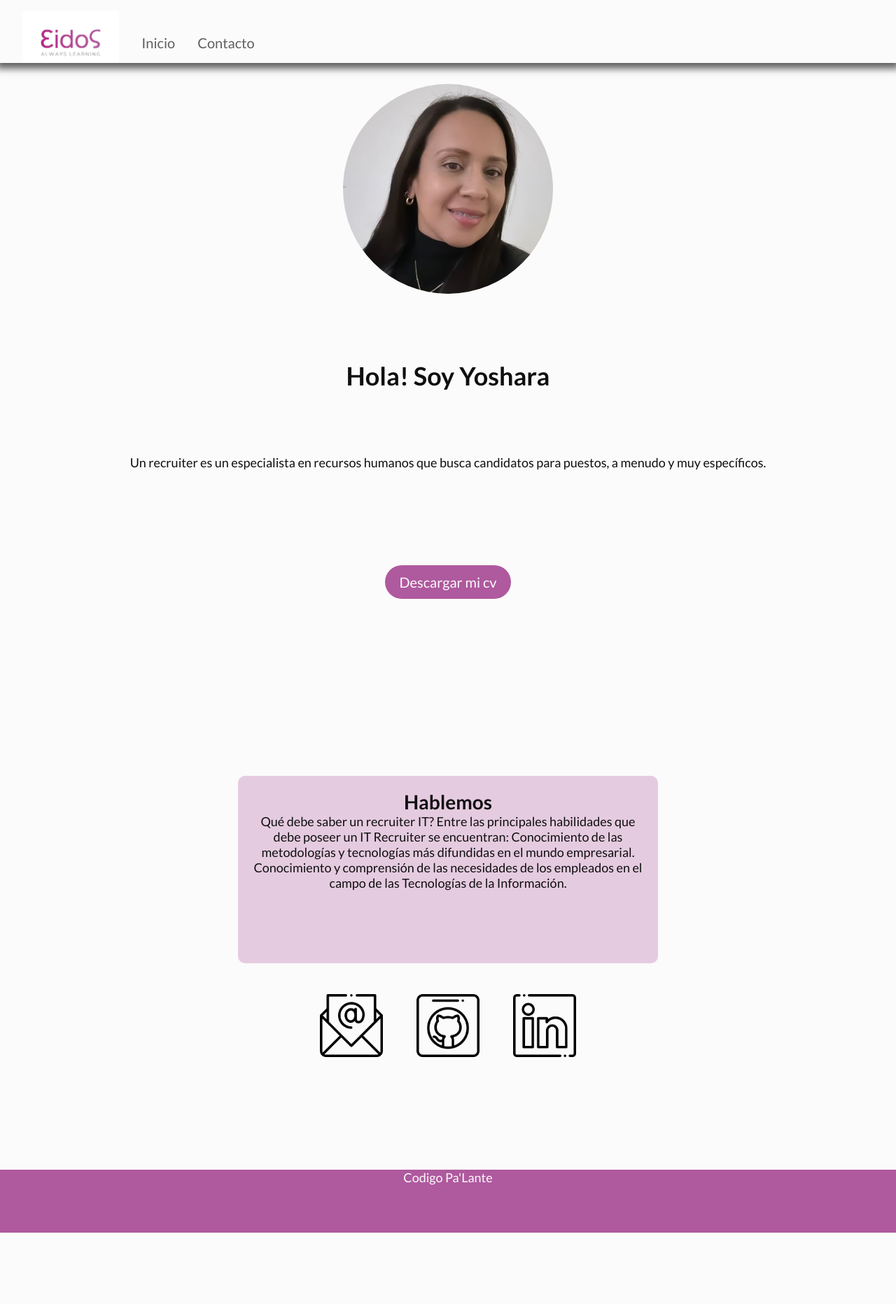
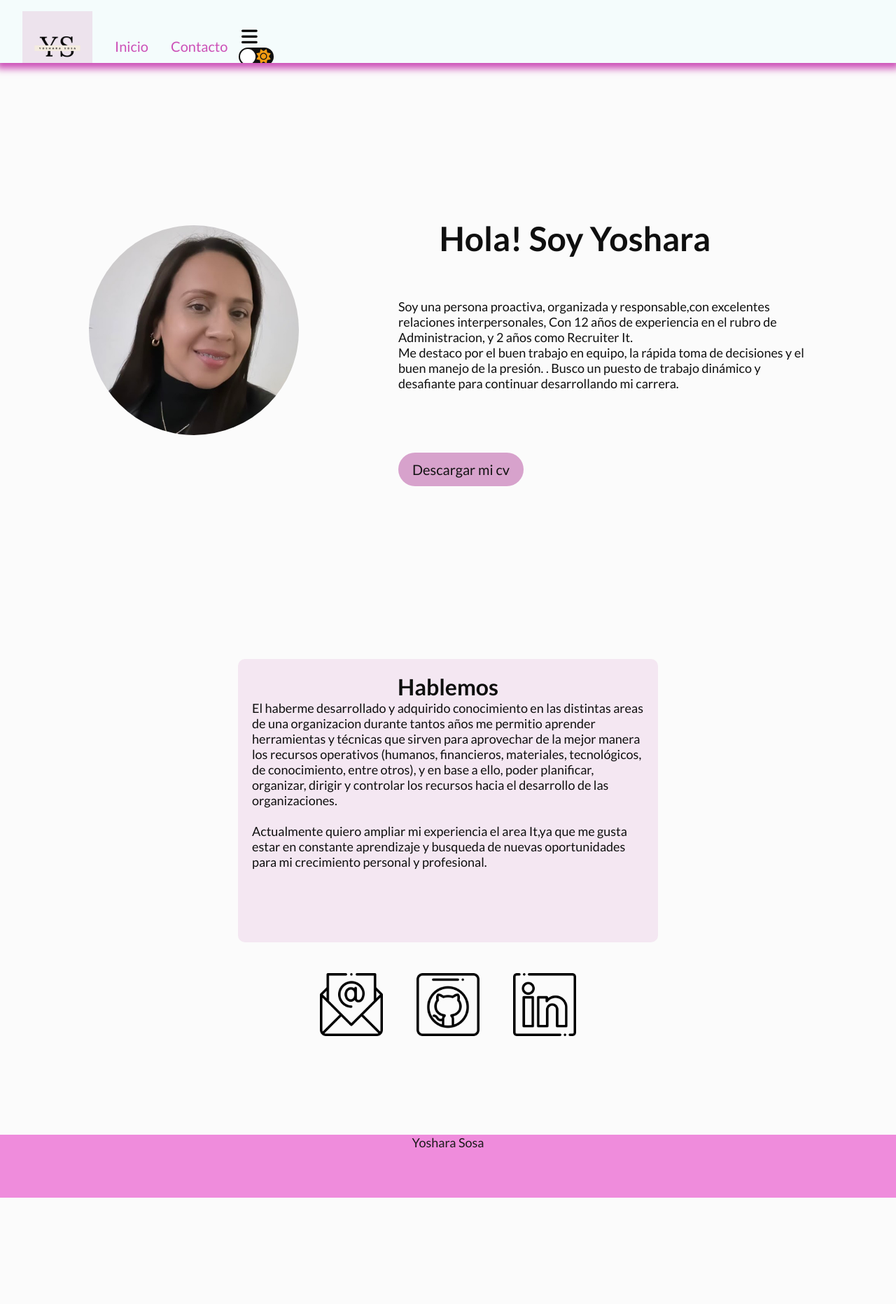
Before and after one commit to sosayosha/proyecto-presentacio-cv, a plain HTML site: page index.html in a window 1280 px wide. Shown: the whole page at 70% size. After the commit the page ends 1814 px from the top, so only its background shows below. Drawn offline with Linux system fonts and the light colour scheme.

Commit message:
menu interacciones y js

```diff
--- a/css/styles.css
+++ b/css/styles.css
@@ -2,7 +2,7 @@
 
 
 header {
-    background-color: #fbfbfb;
+    background-color: #f4fcfc;
     display: flex;
     padding: 16px;
     height: 90px;
@@ -10,16 +10,59 @@ header {
     position: fixed;
     top: 0%;
     left: 0%;
-    box-shadow:0 3px 10px 5px;
-    color:#5f5f5f;
+    box-shadow: 0 3px 10px 5px;
+    color: #cc50b7;
     align-items: center;
+
+
+
 }
+
+body.dark {background-color: #292c35;}
+
+body.dark , body.dark .support a {color: #fff;}
+
+.checkbox {
+    opacity: 0;
+    position: absolute;
+  }
+
+  .checkbox-label {
+    background-color: #111;
+    width: 50px;
+    height: 26px;
+    border-radius: 50px;
+    position: relative;
+    padding: 5px;
+    cursor: pointer;
+    display: flex;
+    justify-content: space-between;
+    align-items: center;
+  }
+
+  .fa-moon {color: #f1c40f;}
+
+  .fa-sun {color: #f39c12;}
+
+  .checkbox-label .ball {
+    background-color: #fff;
+    width: 22px;
+    height: 22px;
+    position: absolute;
+    left: 2px;
+    top: 2px;
+    border-radius: 50%;
+    transition: transform 0.2s linear;
+  }
+
+  .checkbox:checked + .checkbox-label .ball {
+    transform: translateX(24px);
+  }
+
 
 nav {
     max-height: 90px;
 }
-
-/* Para quitar los puntos a los items de listas */
 ul {
     list-style: none;
 }
@@ -30,8 +73,8 @@ ul#menu {
     font-size: 20px;
 }
 
-.logo{
-    max-height: 90px;
+.logo {
+    max-height: 100px;
     max-width: 100%;
     height: auto;
     width: auto;
@@ -45,29 +88,54 @@ div {
     overflow: hidden;
 }
 
-li.menu-item a{
+#menu-btn {
+background-color: transparent;
+border: 0;
+outline: 0;
+font-size: 26px;
+width: 30px;
+height: 30px;
+
+}
+i#close-menu{
+    display: none;
+}
+
+
+li.menu-item a {
     padding: 16px;
     display: flex;
     align-items: center;
 }
 
-body{
-font-family:'lato'sans-serif;
-font-size: 18px;
-line-height: 1,2;
-background-color: #fbfbfb;
-color: #0f0f0f;
+li.menu-item:hover {
+    background-color: #ddafd4;
+    color: #0f0f0f;
+    transition: backgroud-color 0.2s;
+}
+
+
+body {
+    font-family: 'lato' sans-serif;
+    font-size: 18px;
+    line-height: 1, 2;
+    background-color: #e1c6c6;
+    color: #0f0f0f;
 
 }
 
-#inicio > figure > img {
-    border-radius: 50%;
+#inicio>figure>img {
+    border-radius:50%;
+
+
 }
+
 
 #menu {
     justify-content: space-around;
     align-content: center;
     justify-content: center;
+
 }
 
 
@@ -83,7 +151,6 @@ color: #0f0f0f;
 }
 
 
-
 #ul-header {
     list-style: none;
     display: flex;
@@ -93,7 +160,13 @@ color: #0f0f0f;
 ul#contacto-links li {
     margin: 16px;
     padding: 8px;
-    border: radius 4px; ;
+    border: radius 4px;
+    ;
+}
+
+ul#contacto-links li:hover {
+
+    background-color: #c88cbb;
 }
 
 ul#contacto-links {
@@ -101,8 +174,6 @@ ul#contacto-links {
     margin-top: 20px;
 }
 
-
-/* Para que los enlaces hereden el color de texto y no tengan subrayado */
 a {
     text-decoration: none;
     color: inherit;
@@ -112,82 +183,131 @@ section#inicio {
     justify-content: space-around;
 }
 
-section{
+section {
     display: flex;
-    flex-direction: column;
-    justify-content: center;
+    flex-direction: row;
+    justify-content: left;
     align-items: center;
     padding: 16px;
     padding-top: 120px;
     min-height: 100vh;
 }
 
-section#contacto{
-text-align: center;
+
+
+section#contacto {
+    display: flex;
+    align-content: center;
+    flex-direction: column;
+    flex-wrap: wrap;
+}
+
+article {
+    text-align: left;
 
 }
 
-article {
-    text-align: center;
-}
-
 .boton-cv {
-    font-size:20px;
-    background-color: #af599e;
-    color: #fbfbfb;
+    font-size: 20px;
+    background-color: #d7a2cc;
+    color: #141414;
     border-radius: 50px;
     padding: 12px 20px;
     display: inline-block;
 }
 
+.boton-cv:hover {
+    background-color: #f38ddd;
+    color: #0f0f0f;
+}
+
 body {
     font-family: 'Lato', sans-serif;
     font: size 18px;
-    line-height: 1, 2%;
+    line-height: 1,5%;
     background-color: #fbfbfb;
     color: #0f0f0f;
 }
 
-/* Este max-width es para que el contenido no se "estire" demasiado hacia los costados y
-*  el margin: auto; para tenerlo centrado fácilmente ;)
-*/
 main {
     max-width: 1200px;
     margin: auto;
 }
 
-p{
+p {
     padding-bottom: 15%;
-    text-align:center;
-    margin: 16px,0;
+    text-align: left;
+    margin: 16px, 0;
+
 }
 
-article.presentacion{
+article.presentacion {
     width: 100px;
-    text-align: center;
+    text-align: left;
 }
 
 article.hablemos {
-    background: rgb(175, 89, 158, 0.3);
+    background: rgba(225, 182, 217, 0.3);
     text-align: center;
     padding: 20px;
     border-radius: 10px;
     max-width: 600px;
 }
-h1{
+
+h1 {
     padding: 10%;
     font-size: 36px;
-    text-align: center;
+    text-align: left;
 }
 
-h2{
-    font-size: 28px;
+h2 {
+    font-size:10px;
 }
 
-footer{
+footer {
     height: 90px;
-    display:flex;
-    justify-content:center;
-    background-color:#af599e ;
-    color: #fbfbfb;
+    display: flex;
+    justify-content: center;
+    background-color: #ef8cdc;
+    color: #1c1a1a;
 }
+
+@media(min-width:1024px) {
+
+
+    article.hola {
+        text-align: left;
+        width: 50%;
+    }
+
+    h1{
+        font-size: 48px;
+    }
+
+    h2{
+        font-size: 32px;
+    }
+}
+
+@media(max-width:800px) {
+
+    section {
+        display: flex;
+        align-content: center;
+        flex-direction: column;
+        flex-wrap: wrap;
+    }
+
+    article.hola {
+        text-align: left;
+        width: 30%;
+    }
+
+    h1{
+        font-size: 48px;
+    }
+
+    h2{
+        font-size: px;
+    }
+}
--- a/index.html
+++ b/index.html
@@ -6,69 +6,85 @@
     <meta http-equiv="X-UA-Compatible" content="IE=edge">
     <meta name="viewport" content="width=device-width, initial-scale=1.0">
     <title>yoshara sosa</title>
-
+    <script src="https://kit.fontawesome.com/5c95f971a4.js" crossorigin="anonymous"></script>"></script>
     <link rel="stylesheet" href="css/styles.css">
 </head>
 
 <body>
     <header>
         <div>
-            <div>
             <nav>
                 <ul id="menu">
                     <li class="menu-item">
                         <a href="#inicio" .aria-label="ir a la seccion de inicio">
-                                <img class="logo" src="/img/descarga.png" alt="logo eidos">
+                            <img class="logo" src="img/Logo Yoshara.png" alt="logo">
                         </a>
-                        </li>
                     <li class="menu-item"><a href="#inicio">Inicio</a> </li>
 
                     <li class="menu-item"><a href="#contacto">Contacto</a> </li>
-
+                    <li>
+                        <button id="menu-btn">
+                            <i class="fa-solid fa-bars" id="open-menu"></i>
+                            <i class="fa-solid fa-xmark" id="close-menu"></i>
+                        </button>
+                        <input type="checkbox" class="checkbox" id="checkbox">
+                        <label for="checkbox" class="checkbox-label">
+                            <i class="fas fa-moon"></i>
+                            <i class="fas fa-sun"></i>
+                            <span class="ball"></span>
+                        </label>
+                    </li>
                 </ul>
             </nav>
-            </div>
         </div>
     </header>
 
     <main>
         <section id="inicio">
             <figure class="presentacion.img">
-                <img src="/img/foto-yoshara-rect.jpeg" alt="foto YOSHARA" width="300px">
+                <img src="img/foto-yoshara-rect.jpeg" alt="foto YOSHARA" width="300px">
             </figure>
 
-            <article class="Hola">
+            <article class="hola">
                 <h1>Hola! Soy Yoshara</h1>
-                <p>Un recruiter es un especialista en recursos humanos que busca candidatos para puestos,
-                    a menudo y muy específicos.
+                <p>
+                    Soy una persona proactiva, organizada y responsable,con excelentes relaciones interpersonales,
+                    Con 12 años de experiencia en el rubro de Administracion, y 2 años como Recruiter It.<br>
+                    Me destaco por el buen trabajo en equipo, la rápida toma de decisiones y el buen manejo de la presión. .
+                    Busco un puesto de trabajo dinámico y desafiante para continuar desarrollando mi carrera.
+
+
+
+
+
                 </p>
-                <a href="#" class="boton-cv" aria-label="Descargar CV" class="boton">Descargar mi cv</a>
+                <a href="img/CV Yoshara.pdf" class="boton-cv" aria-label="Descargar CV" class="boton">Descargar mi cv</a>
             </article>
         </section>
-
 
         <section id="contacto">
             <article class="hablemos">
                 <h2>Hablemos</h2>
-                <p>Qué debe saber un recruiter IT?
-                    Entre las principales habilidades que debe poseer un IT Recruiter se encuentran:
-                    Conocimiento de las metodologías y tecnologías más difundidas en el mundo empresarial.
-                    Conocimiento y comprensión de las necesidades de los empleados en el campo de las Tecnologías de la
-                    Información.
+                <p>El haberme desarrollado y adquirido conocimiento en las distintas areas de una organizacion durante tantos años
+                    me permitio aprender herramientas y técnicas que sirven para aprovechar de la mejor manera los recursos operativos
+                    (humanos, financieros, materiales, tecnológicos, de conocimiento, entre otros), y en base a ello, poder planificar, organizar,
+                     dirigir y controlar los recursos hacia el desarrollo de las organizaciones. <br><br>
 
-                </p>
+                      Actualmente quiero ampliar mi experiencia el area It,ya que me gusta estar en constante
+                      aprendizaje y busqueda de nuevas oportunidades para mi crecimiento personal y profesional.
+
 
             </article>
             <ul id="contacto-links">
 
                 <li>
-                    <a href="https://mail.google.com/mail/u/0/?tab=rm&ogbl#inbox"><img src="/img/mail.png"
-                        alt="mail" class="icon" width="90px"></a>
+                    <a href="https://mail.google.com/mail/u/0/?tab=rm&ogbl#inbox"><img src="img/mail.png" alt="mail"
+                            class="icon" width="90px"></a>
                 </li>
-                <li> <a href="https://github.com/sosayosha/proyecto-presentacio-cv"></a><img src="/img/github.png"
-                        alt="github" class="icon" width="90px"></li>
-                <li><a href="inkedin.com/in/yoshara-sosa-a28890181/"></a><img src="/img/linkedin.png" alt="linkedin"
-                        class="icon" width="90px"> </li>
+                <li> <a href="https://github.com/sosayosha/proyecto-presentacio-cv"><img src="img/github.png"
+                            alt="github" class="icon" width="90px"></a></li>
+                <li><a href="https://www.linkedin.com/in/yoshara-sosa-a28890181/"><img src="img/linkedin.png"
+                            alt="linkedin" class="icon" width="90px"></a> </li>
             </ul>
 
 
@@ -77,9 +93,9 @@
     </main>
 
     <footer>
-        <p>Codigo Pa'Lante</p>
+        <p>Yoshara Sosa</p>
     </footer>
-
+    <script src="js/main.js"></script>
 </body>
 
 </html>
--- /dev/null
+++ b/js/main.js
@@ -0,0 +1,9 @@
+const checkbox = document.getElementById("checkbox")
+checkbox.addEventListener("change", () => {
+  document.body.classList.toggle("dark")
+})
+
+const menuBtn= document.querySelector('menu-btn')
+menuBtn.addEventListener('click',function(){
+    document.body.classList.toggle('mobile-menu-active')
+})
```
Also changed, not shown: img/Logo Yoshara.png (added), 2 other files. Lines whose indentation alone changed are shown as unchanged.
